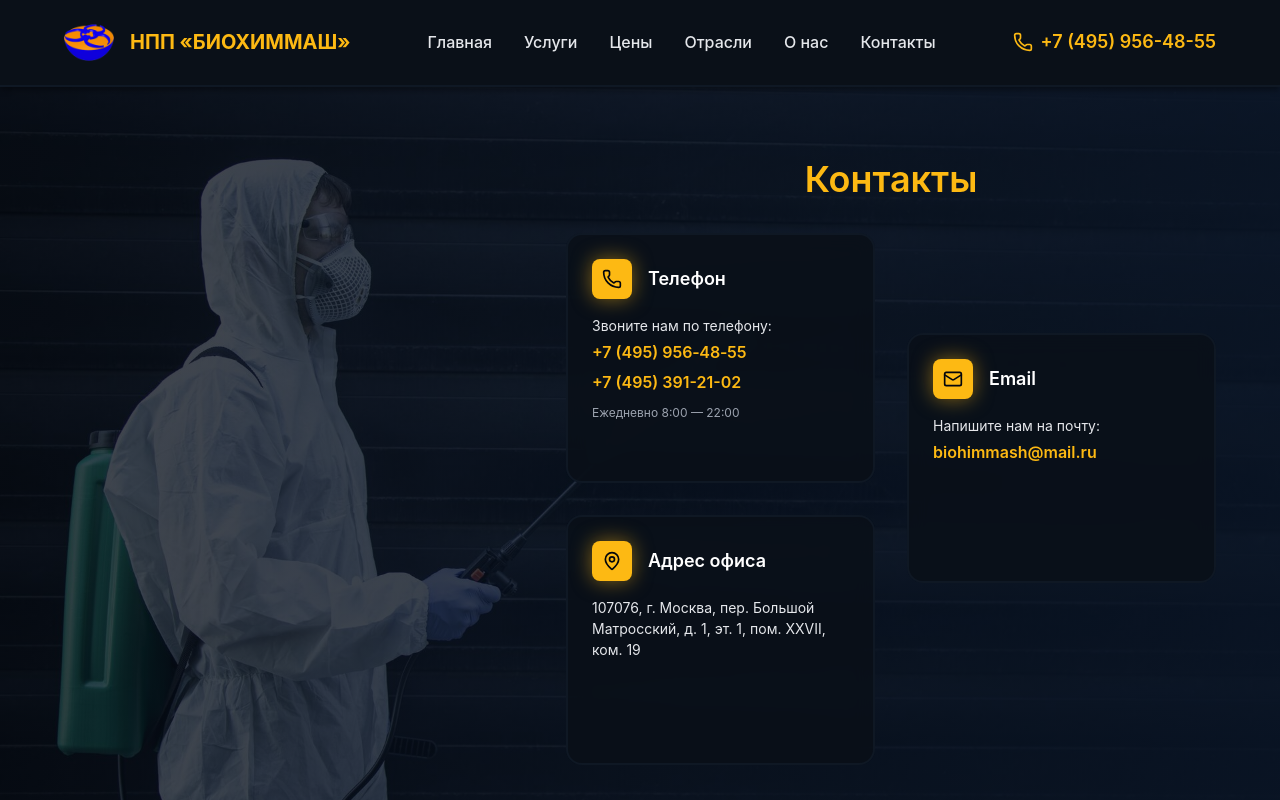
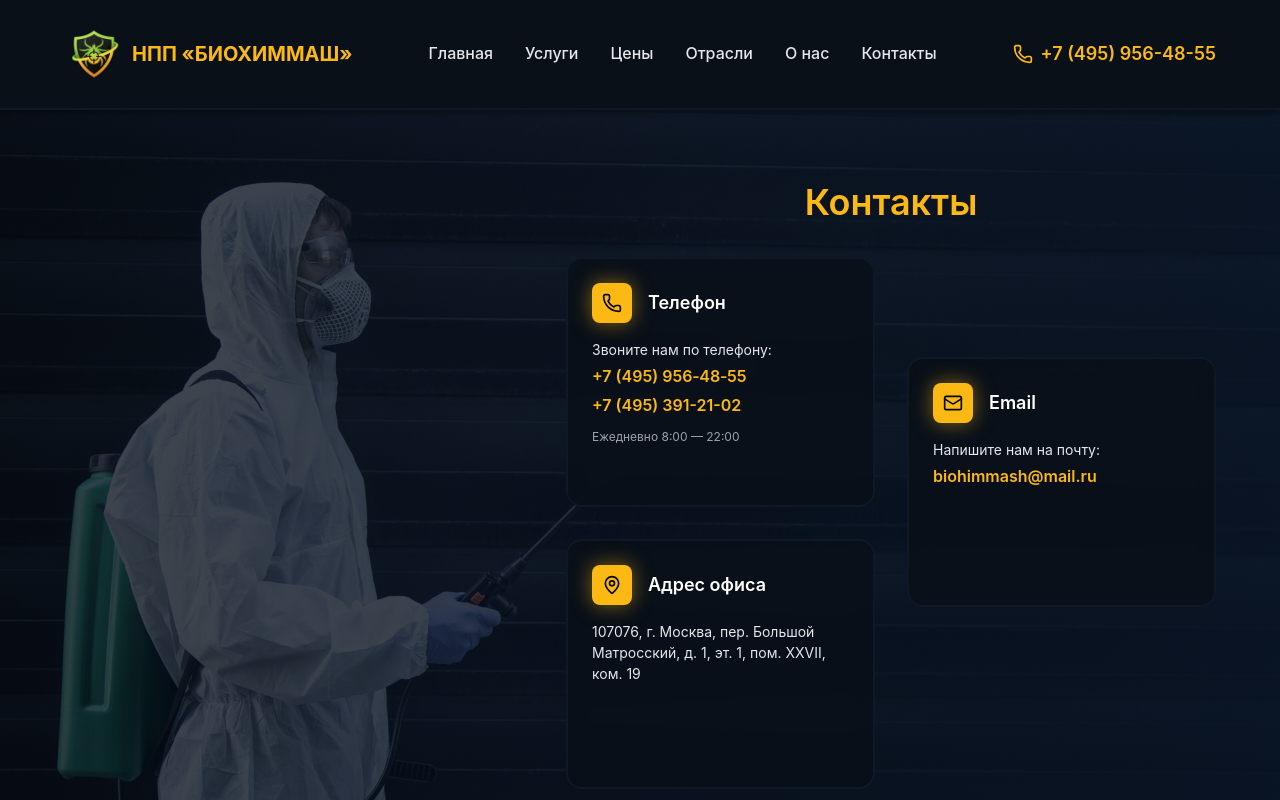
Before and after one commit to reenaBoo/dez-site, a Next.js app: page /contacts in a window 1280 px wide. Shown: the top 800 px of the page. Built offline with nearby package versions, Linux system fonts and the light colour scheme.

Commit message:
Refactor logo, card hover

```diff
--- a/src/app/contacts/page.tsx
+++ b/src/app/contacts/page.tsx
@@ -145,17 +145,12 @@ const ContactCard = styled.div`
     &:hover {
         border-color: ${({ theme }) => theme.colors.primary};
         box-shadow: ${({ theme }) => theme.shadows.glow};
-        transform: translateX(-4px);
         background: rgba(10, 16, 24, 0.95);
     }
 
     @media (max-width: ${({ theme }) => theme.breakpoints.tablet}) {
         min-height: auto;
         padding: ${({ theme }) => theme.spacing.md};
-
-        &:hover {
-            transform: translateY(-4px);
-        }
     }
 `;
 
--- a/src/components/layout/Header.tsx
+++ b/src/components/layout/Header.tsx
@@ -19,6 +19,10 @@ const HeaderWrapper = styled.header`
     width: 100%;
     max-width: 100vw;
     overflow-x: hidden;
+
+    @media (max-width: ${({ theme }) => theme.breakpoints.tablet}) {
+        padding: ${({ theme }) => theme.spacing.md} 0;
+    }
 `;
 
 const HeaderContent = styled.div`
@@ -31,7 +35,7 @@ const HeaderContent = styled.div`
 const Logo = styled(Link)`
     display: flex;
     align-items: center;
-    gap: ${({ theme }) => theme.spacing.md};
+    gap: ${({ theme }) => theme.spacing.sm};
     transition: opacity ${({ theme }) => theme.transitions.fast};
 
     &:hover {
@@ -42,6 +46,11 @@ const Logo = styled(Link)`
 const LogoImage = styled(Image)`
     object-fit: contain;
     flex-shrink: 0;
+
+    @media (max-width: ${({ theme }) => theme.breakpoints.mobile}) {
+        width: 50px;
+        height: 50px;
+    }
 `;
 
 const LogoText = styled.span`
@@ -182,8 +191,8 @@ export default function Header() {
             <LogoImage
               src={'/images/logo.png'}
               alt='НПП БИОХИММАШ'
-              width={50}
-              height={50}
+              width={60}
+              height={60}
               priority
             />
             <LogoText>НПП «БИОХИММАШ»</LogoText>
```
Also changed, not shown: public/images/logo.png, 1 other file (tests, documents, lock files or other folders).
